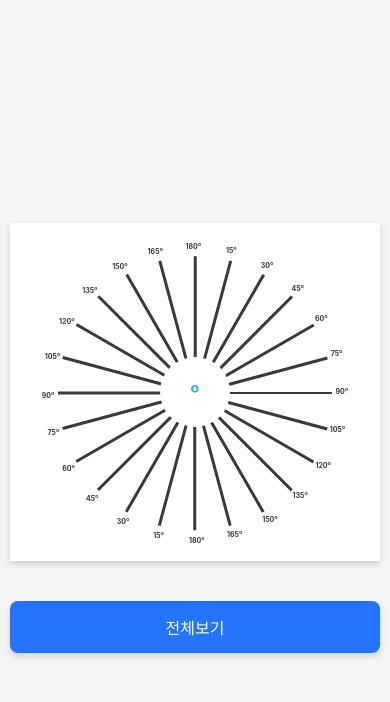
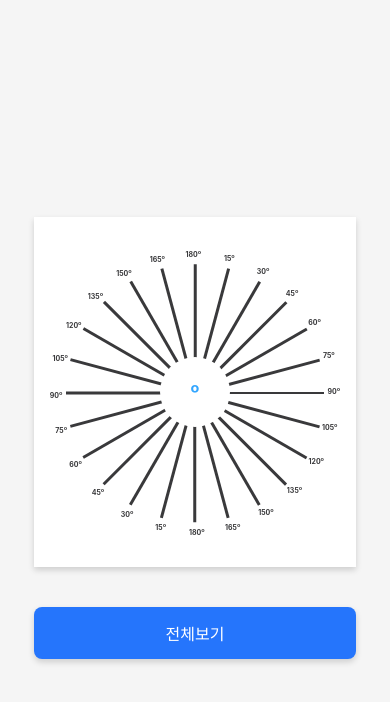
Before and after one commit to ngeetl/optical, a React (Create React App) app: page / in a window 390 px wide. Shown: the top 702 px of the page. Built offline with nearby package versions, Linux system fonts and the light colour scheme.

Commit message:
design 반응형 수정

```diff
--- a/src/App.css
+++ b/src/App.css
@@ -78,14 +78,18 @@ body {
 
 @media screen and (max-width: 600px) {
   .polarization-chart {
-    width: 290px;
-    height: 290px;
+    width: 310px;
+    height: 310px;
+    padding: 20px 6px;
   }
   .center-circle {
       position: absolute;
       width: 70px;
       height: 70px;
       font-size: 18px;
+  }
+  .line {
+    width: 40%;
   }
   .line span {
       font-size: 7px;
--- a/src/components/Modal/Modal.css
+++ b/src/components/Modal/Modal.css
@@ -29,3 +29,17 @@
 .modal_contnet h1 {
     cursor: pointer;
 }
+
+@media screen and (max-width: 600px) {
+    .modal_wrap {
+        width:250px; height: 170px;
+        min-width: 250px; min-height: 170px;
+    }
+    .modal_contnet {
+        font-size: 15px;
+        font-weight: 700;
+    }
+    .modal_contnet h1 {
+        font-size: 19px;
+    }
+}
```
